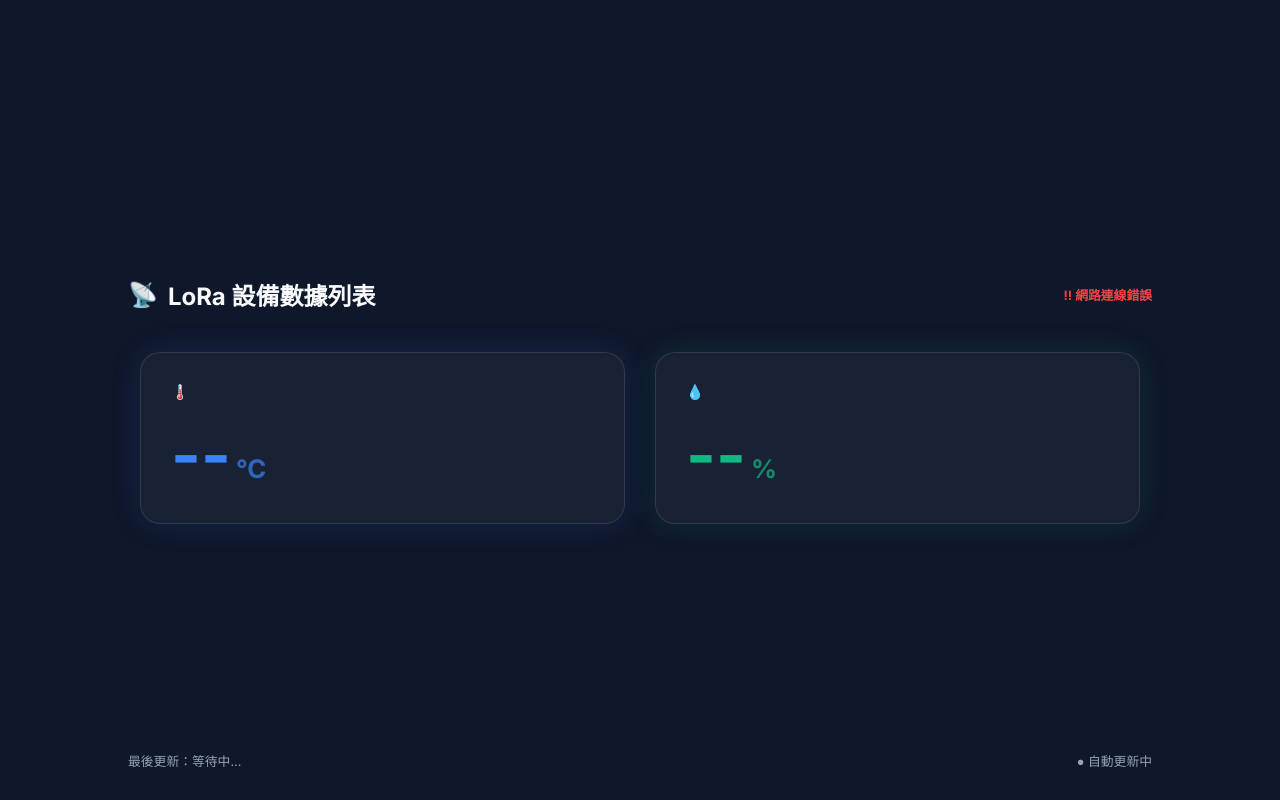
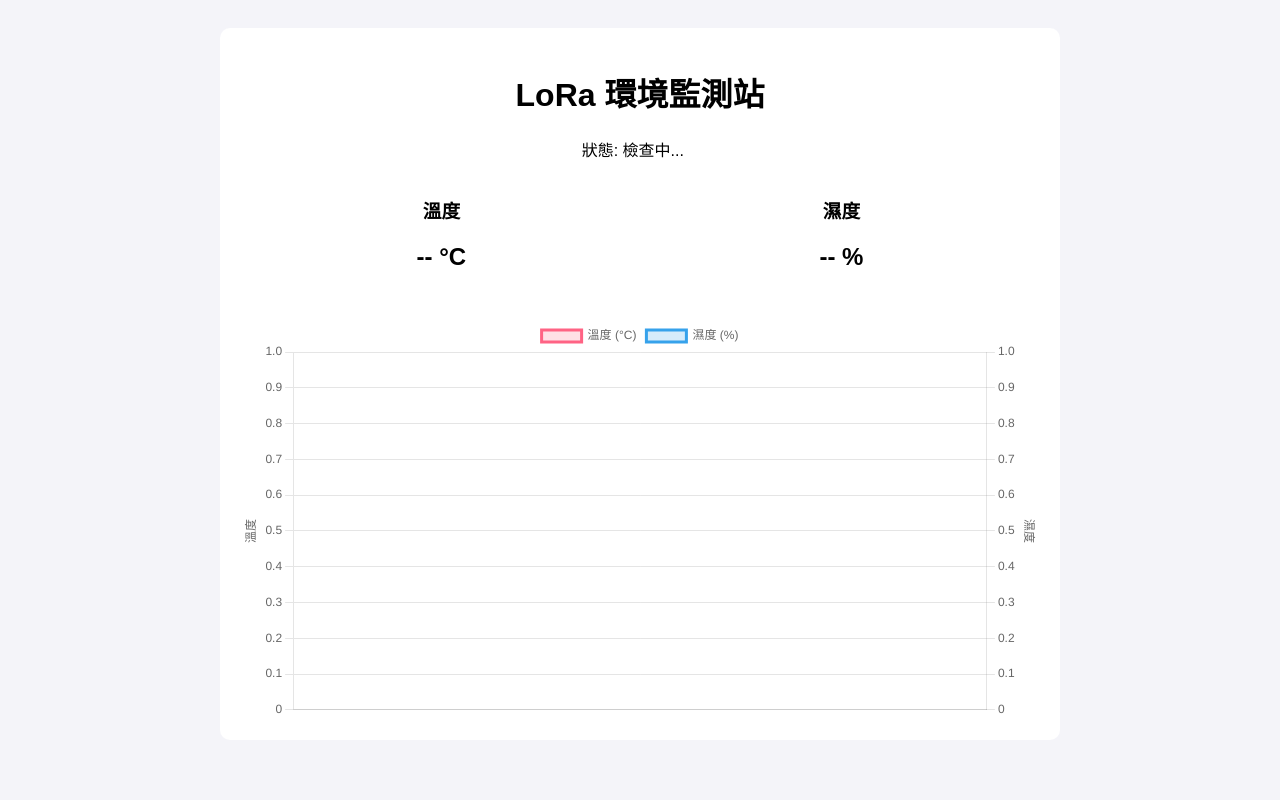
Before and after one commit to 0918tonychen-commits/ysz, a Python web app: template templates/index.html in a window 1280 px wide. Run offline with Jinja, Linux system fonts and the light colour scheme; the template is opened without the code that fills it, so the values that code supplies are empty.

Commit message:
feat: integrate Chart.js for real-time data visualization and status monitoring

```diff
--- a/templates/index.html
+++ b/templates/index.html
@@ -1,161 +1,99 @@
 <!DOCTYPE html>
-<html lang="zh-Hant">
+<html lang="zh-TW">
 <head>
     <meta charset="UTF-8">
     <meta name="viewport" content="width=device-width, initial-scale=1.0">
-    <title>LoRa 數據監控儀表板</title>
-    <link href="https://fonts.googleapis.com/css2?family=Inter:wght@400;700&display=swap" rel="stylesheet">
+    <title>LoRa 實時監測站</title>
+    <script src="https://cdn.jsdelivr.net/npm/chart.js"></script>
     <style>
-        :root {
-            --bg-color: #0f172a;      /* 深藍底色 */
-            --card-bg: rgba(30, 41, 59, 0.7); /* 半透明卡片 */
-            --accent-blue: #3b82f6;   /* 亮藍發光色 */
-            --accent-green: #10b981;  /* 亮綠發光色 */
-            --accent-red: #ef4444;    /* 離線紅色 */
-            --text-main: #f8fafc;
-            --text-dim: #94a3b8;
-        }
-
-        body {
-            background-color: var(--bg-color);
-            color: var(--text-main);
-            font-family: 'Inter', sans-serif;
-            display: flex;
-            flex-direction: column;
-            align-items: center;
-            justify-content: center;
-            min-height: 100vh;
-            margin: 0;
-            overflow: hidden;
-        }
-
-        .dashboard-header {
-            width: 80%;
-            display: flex;
-            justify-content: space-between;
-            align-items: center;
-            margin-bottom: 40px;
-        }
-
-        .title-group { display: flex; align-items: center; gap: 10px; }
-
-        /* 狀態燈號基礎樣式 */
-        .status-badge {
-            font-size: 0.8em;
-            transition: color 0.5s ease;
-            font-weight: bold;
-        }
-
-        .card-container {
-            display: flex;
-            gap: 30px;
-            width: 90%;
-            max-width: 1000px;
-        }
-
-        .card {
-            flex: 1;
-            background: var(--card-bg);
-            border: 1px solid rgba(255, 255, 255, 0.1);
-            backdrop-filter: blur(10px);
-            border-radius: 20px;
-            padding: 30px;
-            position: relative;
-            transition: transform 0.3s ease;
-        }
-
-        .card:hover { transform: translateY(-5px); }
-        .card.temp { box-shadow: 0 0 30px rgba(59, 130, 246, 0.15); }
-        .card.humi { box-shadow: 0 0 30px rgba(16, 185, 129, 0.15); }
-
-        .card-label { color: var(--text-dim); font-size: 0.9em; margin-bottom: 15px; }
-
-        .card-value {
-            font-size: 4em;
-            font-weight: 700;
-            display: flex;
-            align-items: baseline;
-        }
-
-        .card.temp .card-value { color: var(--accent-blue); }
-        .card.humi .card-value { color: var(--accent-green); }
-
-        .unit { font-size: 0.4em; margin-left: 5px; opacity: 0.7; }
-
-        .footer-info {
-            position: fixed;
-            bottom: 30px;
-            width: 80%;
-            display: flex;
-            justify-content: space-between;
-            color: var(--text-dim);
-            font-size: 0.8em;
-        }
+        body { font-family: sans-serif; text-align: center; background: #f4f4f9; padding: 20px; }
+        .container { max-width: 800px; margin: auto; background: white; padding: 20px; border-radius: 10px; shadow: 0 2px 5px rgba(0,0,0,0.1); }
+        .status-dot { height: 10px; width: 10px; border-radius: 50%; display: inline-block; }
+        .online { background-color: #4caf50; }
+        .offline { background-color: #f44336; }
+        .chart-box { margin-top: 30px; }
     </style>
 </head>
 <body>
+    <div class="container">
+        <h1>LoRa 環境監測站</h1>
+        <p>狀態: <span id="status-text">檢查中...</span> <span id="status-dot" class="status-dot"></span></p>
 
-    <div class="dashboard-header">
-        <div class="title-group">
-            <span style="font-size: 1.5em;">📡</span>
-            <h2 style="margin: 0;">LoRa 設備數據列表</h2>
-        </div>
-        <div id="connection-status" class="status-badge">○ 檢查連線中...</div>
-    </div>
-
-    <div class="card-container">
-        <div class="card temp">
-            <div class="card-label">🌡️ {{ names['s01'] }}</div>
-            <div class="card-value" id="temp-value">--<span class="unit">°C</span></div>
+        <div style="display: flex; justify-content: space-around;">
+            <div>
+                <h3>溫度</h3>
+                <h2 id="temp-val">-- °C</h2>
+            </div>
+            <div>
+                <h3>濕度</h3>
+                <h2 id="hum-val">-- %</h2>
+            </div>
         </div>
 
-        <div class="card humi">
-            <div class="card-label">💧 {{ names['s02'] }}</div>
-            <div class="card-value" id="humidity-value">--<span class="unit">%</span></div>
+        <div class="chart-box">
+            <canvas id="myChart"></canvas>
         </div>
     </div>
 
-    <div class="footer-info">
-        <div id="last-update">最後更新：等待中...</div>
-        <div>● 自動更新中</div>
-    </div>
+    <script>
+        const ctx = document.getElementById('myChart').getContext('2d');
+        const myChart = new Chart(ctx, {
+            type: 'line',
+            data: {
+                labels: [],
+                datasets: [
+                    {
+                        label: '溫度 (°C)',
+                        data: [],
+                        borderColor: '#ff6384',
+                        backgroundColor: 'rgba(255, 99, 132, 0.2)',
+                        yAxisID: 'y',
+                        tension: 0.3
+                    },
+                    {
+                        label: '濕度 (%)',
+                        data: [],
+                        borderColor: '#36a2eb',
+                        backgroundColor: 'rgba(54, 162, 235, 0.2)',
+                        yAxisID: 'y1',
+                        tension: 0.3
+                    }
+                ]
+            },
+            options: {
+                responsive: true,
+                scales: {
+                    y: { type: 'linear', position: 'left', title: { display: true, text: '溫度' } },
+                    y1: { type: 'linear', position: 'right', grid: { drawOnChartArea: false }, title: { display: true, text: '濕度' } }
+                }
+            }
+        });
 
-    <script>
-        async function updateDashboard() {
-            try {
-                const response = await fetch('/api/data');
-                const data = await response.json();
+        function fetchData() {
+            fetch('/api/data')
+                .then(res => res.json())
+                .then(data => {
+                    // 更新數字
+                    document.getElementById('temp-val').innerText = data.temperature;
+                    document.getElementById('hum-val').innerText = data.humidity;
 
-                // 1. 更新數值
-                document.getElementById('temp-value').innerHTML = `${data.temperature}<span class="unit">°C</span>`;
-                document.getElementById('humidity-value').innerHTML = `${data.humidity}<span class="unit">%</span>`;
+                    // 更新狀態燈
+                    const dot = document.getElementById('status-dot');
+                    const text = document.getElementById('status-text');
+                    text.innerText = data.status.toUpperCase();
+                    dot.className = 'status-dot ' + data.status;
 
-                // 2. 更新右上角「真實硬體」燈號狀態
-                const statusBadge = document.getElementById('connection-status');
-                if (data.status === "online") {
-                    statusBadge.innerHTML = "● 設備在線";
-                    statusBadge.style.color = "var(--accent-green)";
-                } else {
-                    statusBadge.innerHTML = "○ 設備離線";
-                    statusBadge.style.color = "var(--accent-red)";
-                }
-
-                // 3. 更新最後更新時間文字
-                const now = new Date();
-                document.getElementById('last-update').innerText = `最後讀取伺服器：下午 ${now.getHours()}:${now.getMinutes()}:${now.getSeconds()}`;
-
-            } catch (error) {
-                console.error("更新數據失敗:", error);
-                // 若網路斷掉，顯示錯誤
-                const statusBadge = document.getElementById('connection-status');
-                statusBadge.innerHTML = "!! 網路連線錯誤";
-                statusBadge.style.color = "var(--accent-red)";
-            }
+                    // 更新圖表
+                    myChart.data.labels = data.history.labels;
+                    myChart.data.datasets[0].data = data.history.temp;
+                    myChart.data.datasets[1].data = data.history.hum;
+                    myChart.update('none'); // 靜默更新不觸發動畫，效能較好
+                });
         }
 
-        // 每兩秒自動刷新一次
-        setInterval(updateDashboard, 1000);
-        updateDashboard();
+        // 每 3 秒抓一次數據
+        setInterval(fetchData, 3000);
+        fetchData();
     </script>
 </body>
 </html>
```
